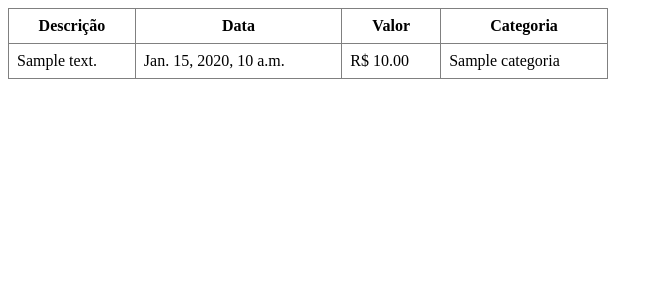
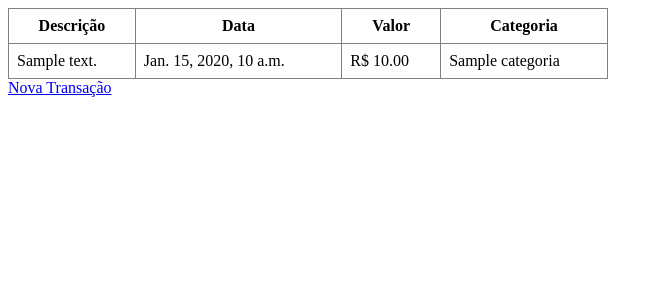
Before and after one commit to elciorcarvalho/primeiro-django, a Django app: page /listagem in a window 1280 px wide. Shown: the top 300 px of the page, without its empty margins (0-663 px from the left). Run offline with Django 3.2, Linux system fonts and the light colour scheme; tables that the repository leaves empty hold one stand-in row (values such as "Sample post").

Commit message:
Inclusao do SELCT e INSERT do CRUD

```diff
--- a/contas/templates/contas/listagem.html
+++ b/contas/templates/contas/listagem.html
@@ -28,5 +28,6 @@
             {% endfor %}
         </tbody>
     </table>
+    <a href="{% url 'url_transacao' %}">Nova Transação</a>
 </body>
 </html>
--- a/contas/views.py
+++ b/contas/views.py
@@ -1,4 +1,4 @@
-from django.shortcuts import render
+from django.shortcuts import render, redirect
 from .models import Transacao
 from .form import TransacaoForm
 from django.http import HttpResponse  #Importa a Classe HttpResponse do pacote http
@@ -30,7 +30,7 @@ def nova_transacao(request):
 
     if form.is_valid():
         form.save()
-        return listagem(request)
+        return redirect('url_listagem')
 
     #Fizemos a etapa de criar a colecao em um passo apenas
     return render(request, 'contas/form.html', {'form': form})
--- a/controle_gastos/urls.py
+++ b/controle_gastos/urls.py
@@ -20,6 +20,6 @@ from contas.views import index, listagem, nova_transacao
 urlpatterns = [
     path('admin/', admin.site.urls),
     path('', index),
-    path('listagem', listagem),
-    path('transacao', nova_transacao)
+    path('listagem', listagem, name='url_listagem'),
+    path('transacao', nova_transacao, name='url_transacao')
 ]
```
